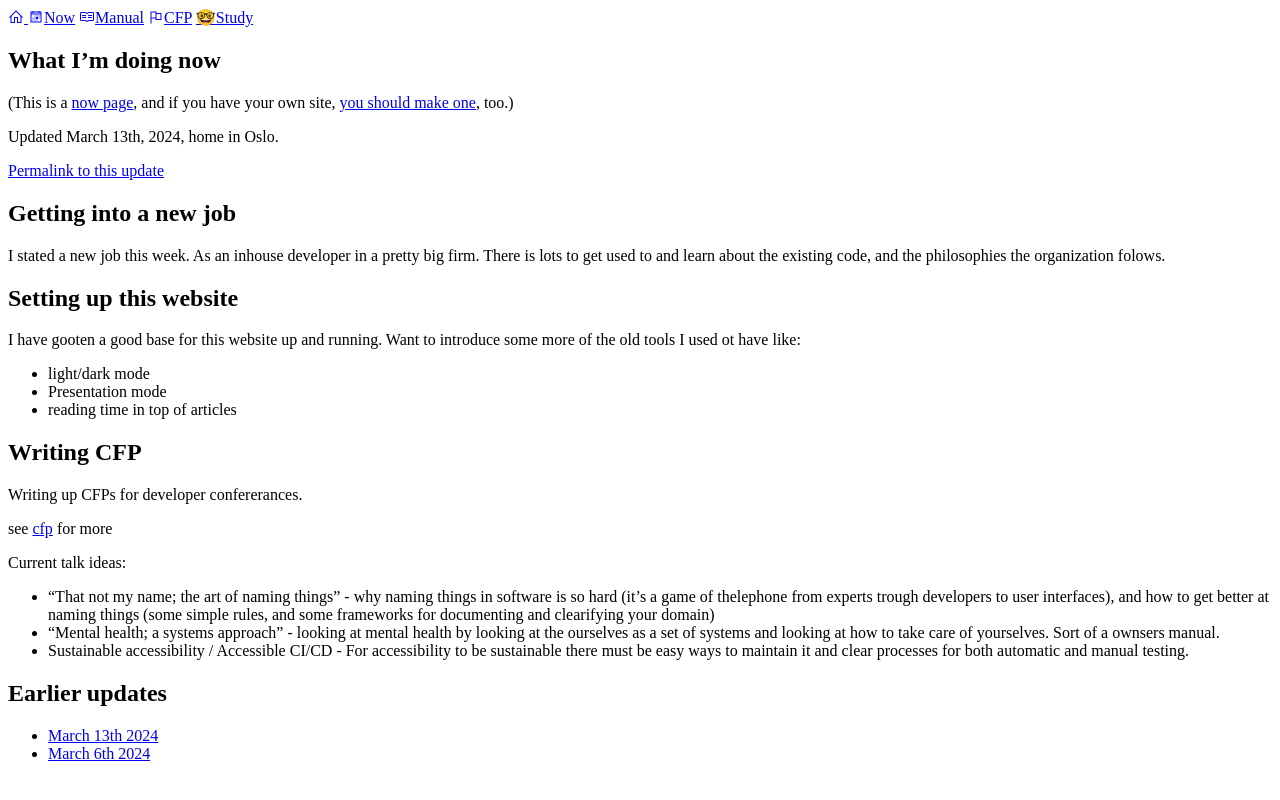
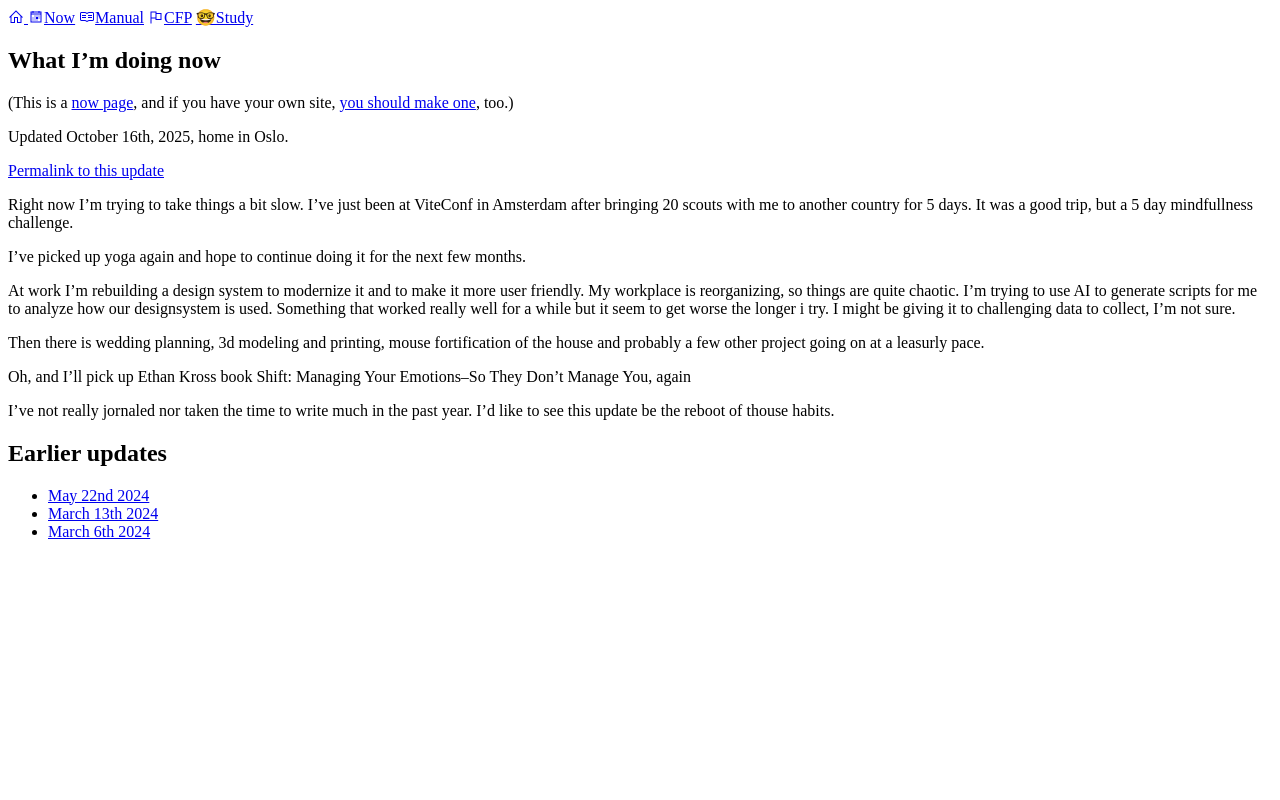
Before and after one commit to dagfrode/dagfrode.github.io, a Jekyll site: the page built from public/content/now/index.md, in a window 1280 px wide. Shown: the top 800 px of the page. Built offline with Jekyll 4.4.1, drawn with Linux system fonts in a browser that asks for light colours; our own code applies the rules of GitHub Pages for plain Markdown files.

Commit message:
update now

```diff
--- a/public/content/now/index.md
+++ b/public/content/now/index.md
@@ -4,37 +4,26 @@
 
 <!--Keep-->
 
-Updated March 13th, 2024, home in Oslo.
+Updated October 16th, 2025, home in Oslo.
 
-[Permalink to this update](/now/2024.03.13)
+[Permalink to this update](/now/2025.10.16)
 
-## Getting into a new job
+Right now I'm trying to take things a bit slow. I've just been at ViteConf in Amsterdam after bringing 20 scouts with me to another country for 5 days. It was a good trip, but a 5 day mindfullness challenge.
 
-I stated a new job this week. As an inhouse developer in a pretty big firm. There is lots to get used to and learn about the existing code, and the philosophies the organization folows.
+I've picked up yoga again and hope to continue doing it for the next few months.
 
+At work I'm rebuilding a design system to modernize it and to make it more user friendly. My workplace is reorganizing, so things are quite chaotic. I'm trying to use AI to generate scripts for me to analyze how our designsystem is used. Something that worked really well for a while but it seem to get worse the longer i try. I might be giving it to challenging data to collect, I'm not sure.
 
+Then there is wedding planning, 3d modeling and printing, mouse fortification of the house and probably a few other project going on at a leasurly pace.
 
+Oh, and I'll pick up Ethan Kross book Shift: Managing Your Emotions--So They Don't Manage You, again
 
-## Setting up this website
-
-I have gooten a good base for this website up and running. Want to introduce some more of the old tools I used ot have like:
-
-- light/dark mode
-- Presentation mode
-- reading time in top of articles
-
-## Writing CFP
-
-Writing up CFPs for developer confererances.
-
-see [cfp](/cfp/) for more
-
-Current talk ideas:
-- "That not my name; the art of naming things" - why naming things in software is so hard (it's a game of thelephone from experts trough developers to user interfaces), and how to get better at naming things (some simple rules, and some frameworks for documenting and clearifying your domain)
-- "Mental health; a systems approach" - looking at mental health by looking at the ourselves as a set of systems and looking at how to take care of yourselves. Sort of a ownsers manual.
-- Sustainable accessibility / Accessible CI/CD - For accessibility to be sustainable there must be easy ways to maintain it and clear processes for both automatic and manual testing.
+I've not really jornaled nor taken the time to write much in the past year. I'd like to see this update be the reboot of thouse habits.
 
 <!-- Keep -->
+
 ## Earlier updates
+
+- [May 22nd 2024](/now/2024.05.22)
 - [March 13th 2024](/now/2024.03.13)
 - [March 6th 2024](/now/2024.03.06)
```
Also changed, not shown: public/content/now/2025.10.16.md (added, +19 -0 lines).
